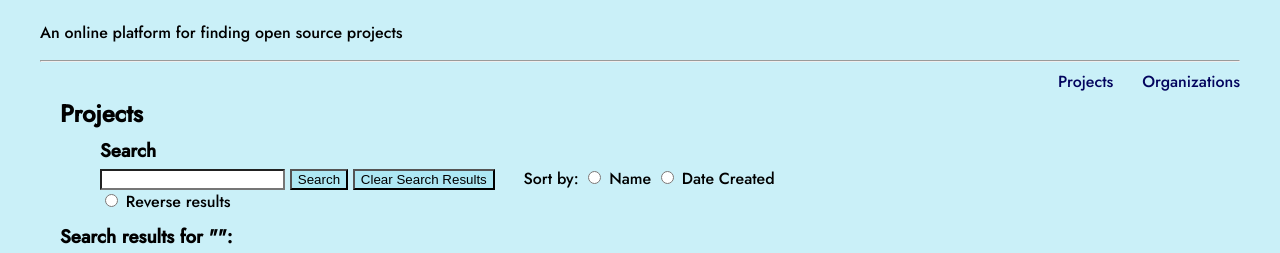
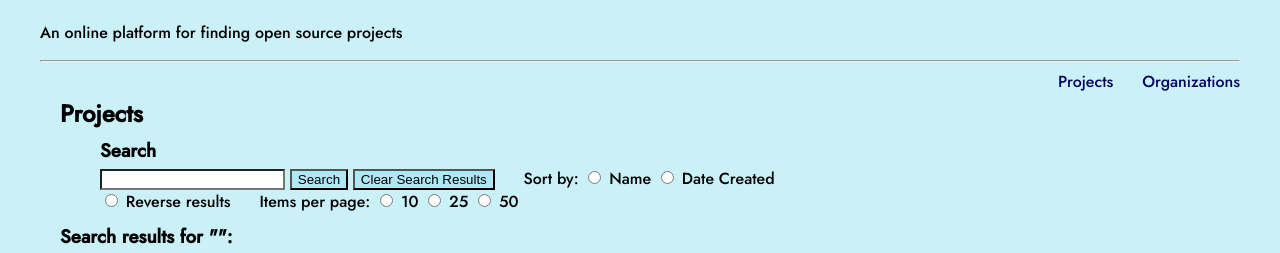
Before and after one commit to SamuelHoward/open-source-platform, a Flask app: template flask_app/templates/projects_search.html in a window 1280 px wide. Shown: the part 117-370 px from the top of the page. Run offline with Flask 2, Linux system fonts and the light colour scheme; the template is opened without the code that fills it, so the values that code supplies are empty.

Commit message:
Adds items per page search option

```diff
--- a/flask_app/templates/projects_search.html
+++ b/flask_app/templates/projects_search.html
@@ -17,6 +17,13 @@
     <br>
     <input type="radio" name="reverse" value="reverse" id="reverse">
     <label for="name">Reverse results</label>
+    &nbsp;&nbsp;&nbsp;&nbsp; Items per page:
+    <input type="radio" name="per_page" value="10" id="10">
+    <label for="name">10</label>
+    <input type="radio" name="per_page" value="25" id="25">
+    <label for="name">25</label>
+    <input type="radio" name="per_page" value="50" id="50">
+    <label for="name">50</label>
   </form>
 </div>
 
```
Also changed, not shown: flask_app/routes.py (+10 -2 lines), flask_app/templates/organizations.html (+7 -0 lines).
